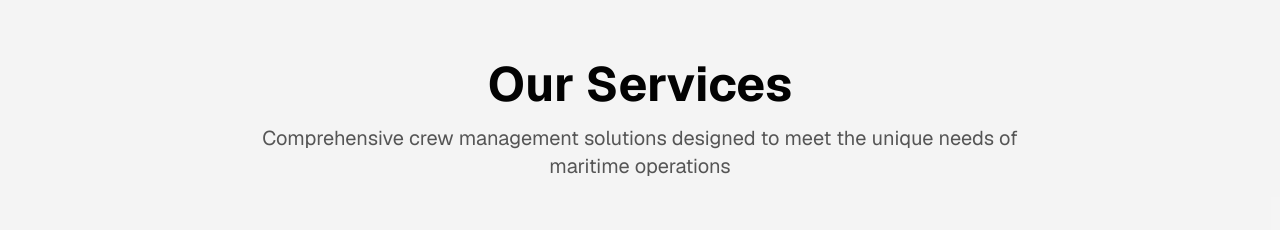
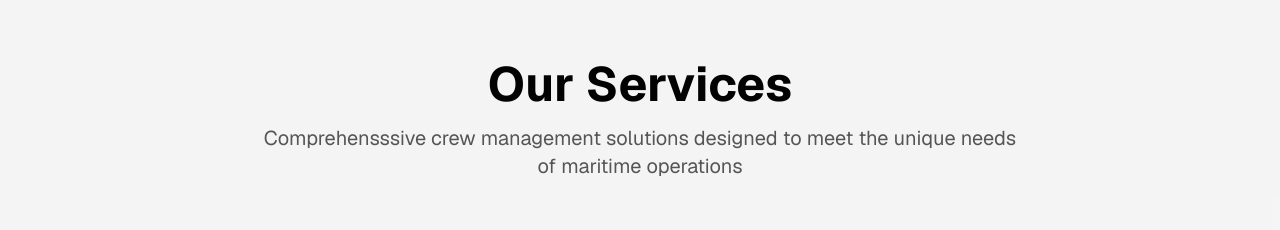
Before and after one commit to olivercarmont/hire-crew-website, a Next.js app: page / in a window 1280 px wide. Shown: the part 820-1050 px from the top of the page. Built offline with nearby package versions, Linux system fonts and the light colour scheme.

Commit message:
Update maritime crew management description text (surgical edit)

```diff
--- a/components/services-section.tsx
+++ b/components/services-section.tsx
@@ -46,7 +46,7 @@ export function ServicesSection() {
         <div className="text-center mb-16">
           <h2 className="text-3xl md:text-4xl lg:text-5xl font-bold text-foreground mb-4">Our Services</h2>
           <p className="text-xl text-muted-foreground max-w-3xl mx-auto">
-            Comprehensive crew management solutions designed to meet the unique needs of maritime operations
+            Comprehensssive crew management solutions designed to meet the unique needs of maritime operations
           </p>
         </div>
 
```
